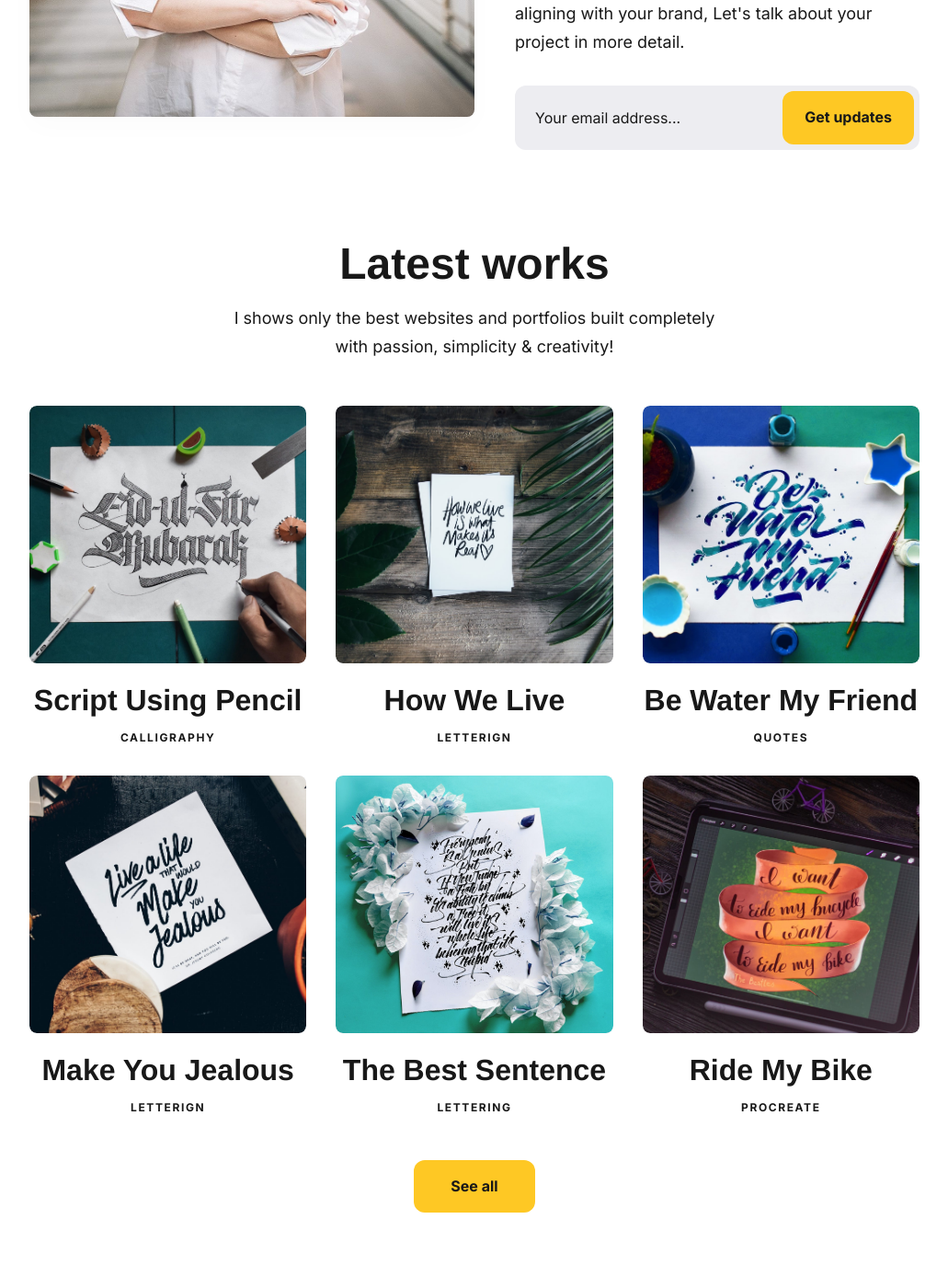
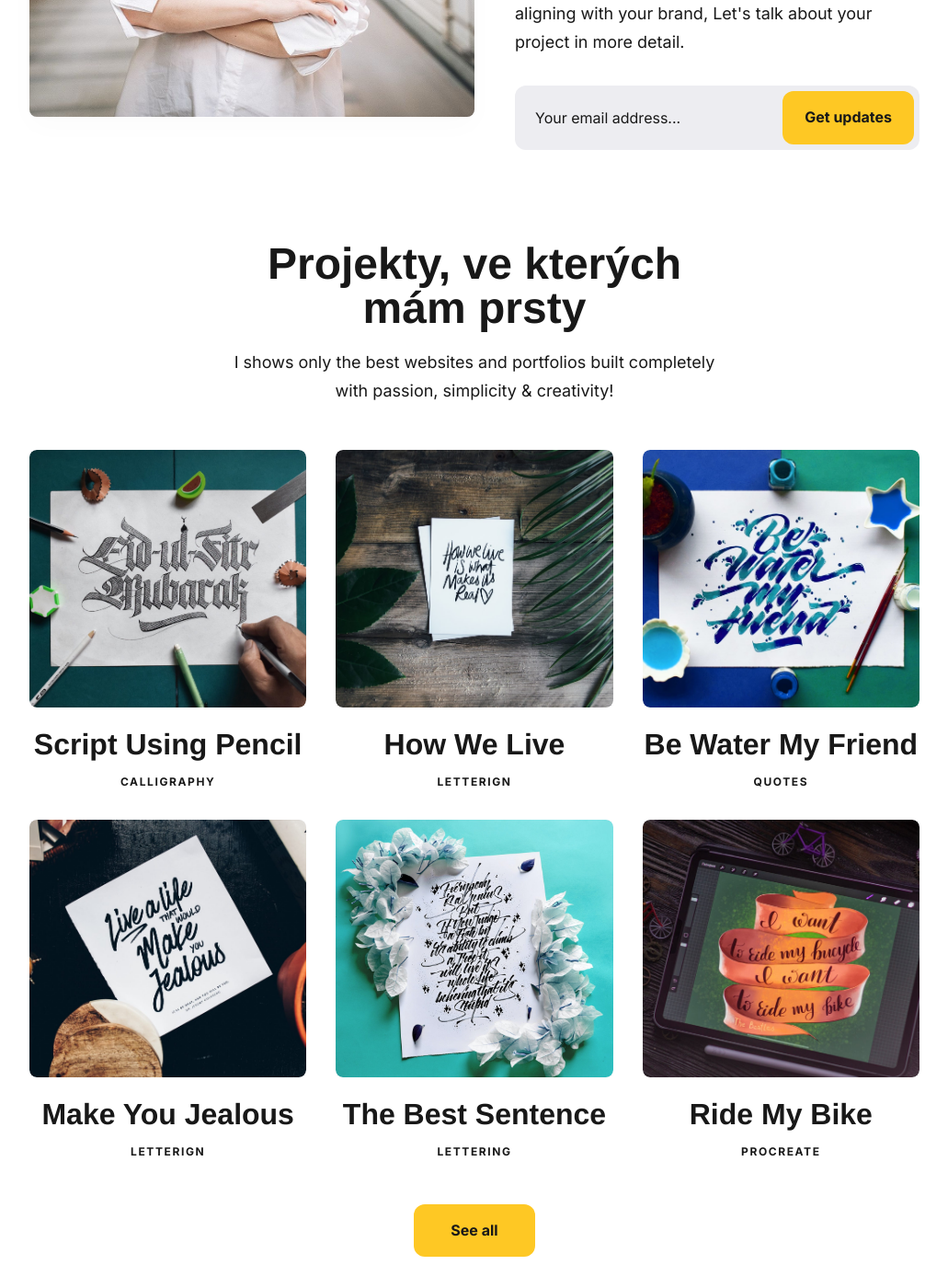
Before and after one commit to lkrsova/lenkakrsova.cz, a Jekyll site: the page built from index.html, in a window 1280 px wide and 1400 px high, scrolled down 557 px. Shown: the whole window at 92% size, without its empty margins (124-1155 px from the left). Built offline with Jekyll 4.4.1, drawn with Linux system fonts in a browser that asks for light colours; some web fonts are replaced; some of the changed text lies outside the part shown.

Commit message:
Update settings.yml

```diff
--- a/_data/settings.yml
+++ b/_data/settings.yml
@@ -63,13 +63,13 @@
 #-------------------------------
 # Projects Settings
 projects__settings:
-  projects__title: Latest works
+  projects__title: Projekty, ve kterých mám prsty
   projects__description: I shows only the best websites and portfolios built completely with passion, simplicity & creativity!
 
 
 #-------------------------------
 # Testimonials Section
-testimonial__title: What clients say
+testimonial__title: Proč se mnou pracovat
 testimonial__description:
 
 testimonial__items:
@@ -107,7 +107,7 @@
 #-------------------------------
 # Blog Section
 blog__settings:
-  blog__title: Recent Posts
+  blog__title: Zápisník
   blog__description:
 
 
@@ -129,16 +129,16 @@
 # Footer Navigation Settings
 footer_menu__settings:
   menu__items:
-    - title: 'Home'
+    - title: 'Domů'
       url: '/'
-    - title: 'Projects'
+    - title: 'Projekty'
       url: '/projects/'
     - title: 'Blog'
       url: '/blog/'
     - url: '/about/'
-      title: 'About'
+      title: 'O mně'
     - url: '/contact/'
-      title: 'Contact'
+      title: 'Kontakt'
     - url: '/elements/'
       title: 'Elements'
 
```
